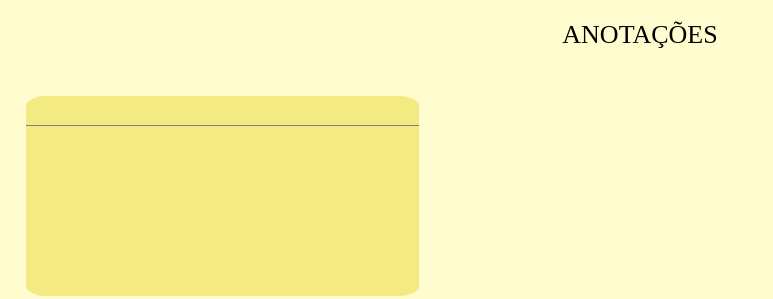
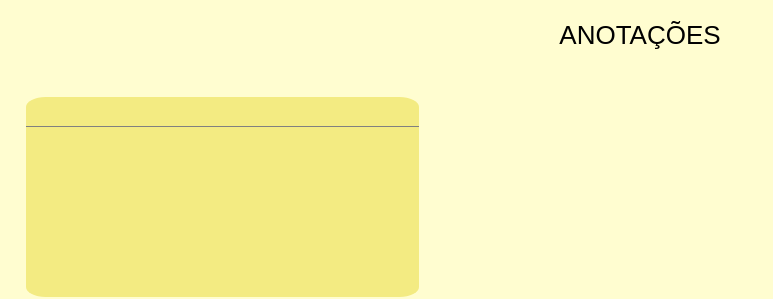
Before and after one commit to AzizCotrim/Projeto-Anotacoes, a plain HTML site: page index.html in a window 1280 px wide. Shown: the top 299 px of the page, 0-773 px from the left. Drawn offline with nearby package versions, Linux system fonts and the light colour scheme.

Commit message:
arrumando css

```diff
--- a/style.css
+++ b/style.css
@@ -2,6 +2,7 @@
   margin: 0;
   padding: 0;
   box-sizing: border-box;
+  font-family: sans-serif;
 }
 
 html,body{
@@ -67,9 +68,12 @@ html,body{
 .TxtTitle{
   border: transparent;
   background-color: transparent;
+  text-align: center;
+  font-size: 20px;
 }
 
 .TxtContent{
+  font-size: 16px;
   padding: 0 10px;
   border: transparent;
   background-color: transparent;
```
